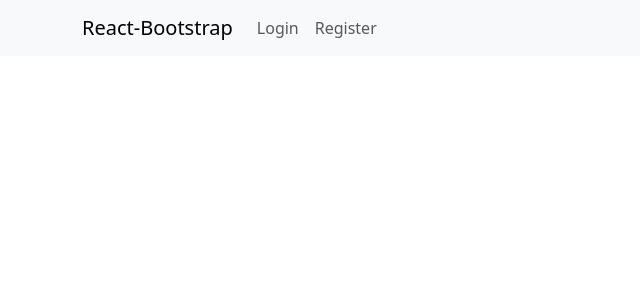
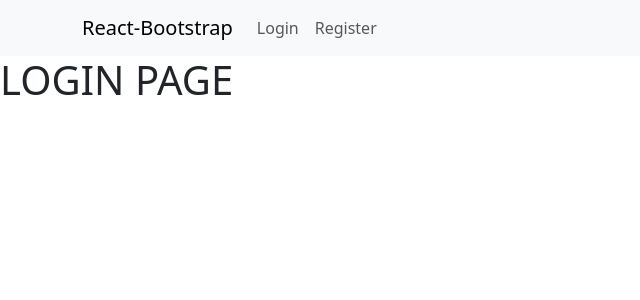
Before and after one commit to rkehadzhiyski/NexusTune, a React (Vite) app in the folder client/: page /login in a window 1280 px wide. Shown: the top 300 px of the page, without its empty margins (0-640 px from the left). Built offline with nearby package versions, Linux system fonts and the light colour scheme.

Commit message:
add login page

```diff
--- a/client/src/App.tsx
+++ b/client/src/App.tsx
@@ -3,6 +3,7 @@
 import Navigation from "./components/navigation/Navigation";
 import Register from "./components/register/Register";
 import Home from "./components/home/Home";
+import Login from "./components/login/Login";
 
 const App = () => {
     return (
@@ -10,7 +11,7 @@
             <Navigation />
             <Routes>
                 <Route path="/" element={<Home/>} ></Route>
-                <Route path="/login" ></Route>
+                <Route path="/login" element={<Login/>}></Route>
                 <Route path="/register" element={<Register />} ></Route>
             </Routes>
         </>
--- /dev/null
+++ b/client/src/components/login/Login.tsx
@@ -0,0 +1,9 @@
+const Login = () => {
+    return(
+        <>
+        <h1>LOGIN PAGE</h1>
+        </>
+    );
+}
+
+export default Login;
```
